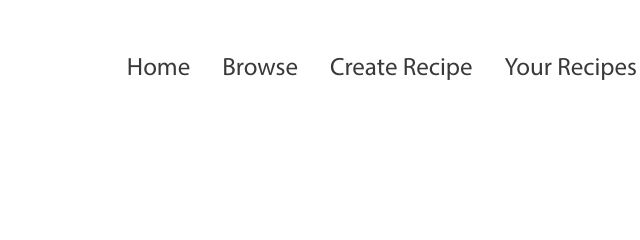
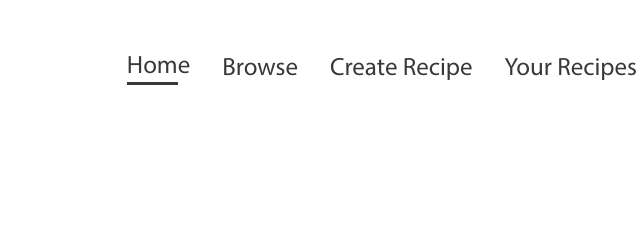
Before and after one commit to iupui-multi-device-certificate/n315-homework-final, a website: page public/index.html in a window 1280 px wide. Both pictures are taken after a click on the link "Home". Shown: the top 240 px of the page, 403-1043 px from the left. Drawn offline with Linux system fonts and the light colour scheme; some packages are replaced by stand-ins of ours; no server answers.

Commit message:
feature: basic views

```diff
--- a/public/app/router.js
+++ b/public/app/router.js
@@ -1,11 +1,11 @@
 console.log("router loaded");
 
 const routes = {
-  home: "<h1>home</h1>",
-  browse: "<h1>browse</h1>",
-  createRecipe: "createRecipe",
-  yourRecipes: "yourRecipes",
-  login: "login",
+  home: homeView(),
+  browse: browseView(),
+  createRecipe: createRecipeView(),
+  yourRecipes: yourRecipesView(),
+  login: loginView(),
 };
 
 function locationHashChanged() {
@@ -21,6 +21,26 @@ function locationHashChanged() {
 
   toggleCurrentPage(hashTag);
 }
+
+const toggleCurrentPage = (currentPageHash) => {
+  //https://codepen.io/Coding-in-Public/pen/MWroExJ
+  //except also need to remove from rest when change page
+  //get their hash not href (which is the whole link)
+
+  document.querySelectorAll(".nav-menu .nav-link").forEach((navLink) => {
+    //just get the anchor tags
+    if (navLink.tagName === "A") {
+      //use aria-current for accessibility reasons
+
+      //remove aria-current from everywhere first
+      navLink.removeAttribute("aria-current", "page");
+
+      if (navLink.hash === currentPageHash && navLink.hash != "#login") {
+        navLink.setAttribute("aria-current", "page");
+      }
+    }
+  });
+};
 
 // const changeRoute = () => {
 //   let hashTag = window.location.hash;
--- /dev/null
+++ b/public/app/views.js
@@ -0,0 +1,9 @@
+const homeView = () => `<h1>home</h1>`;
+
+const browseView = () => `<h1>browse</h1>`;
+
+const createRecipeView = () => `createRecipe`;
+
+const yourRecipesView = () => `yourRecipes`;
+
+const loginView = () => `login`;
--- a/public/index.html
+++ b/public/index.html
@@ -187,6 +187,7 @@
     <script defer src="/__/firebase/init.js?useEmulator=true"></script>
 
     <script defer src="app/auth.js"></script>
+    <script defer src="app/views.js"></script>
     <script defer src="app/router.js"></script>
     <script defer src="app/app.js"></script>
   </body>
```
